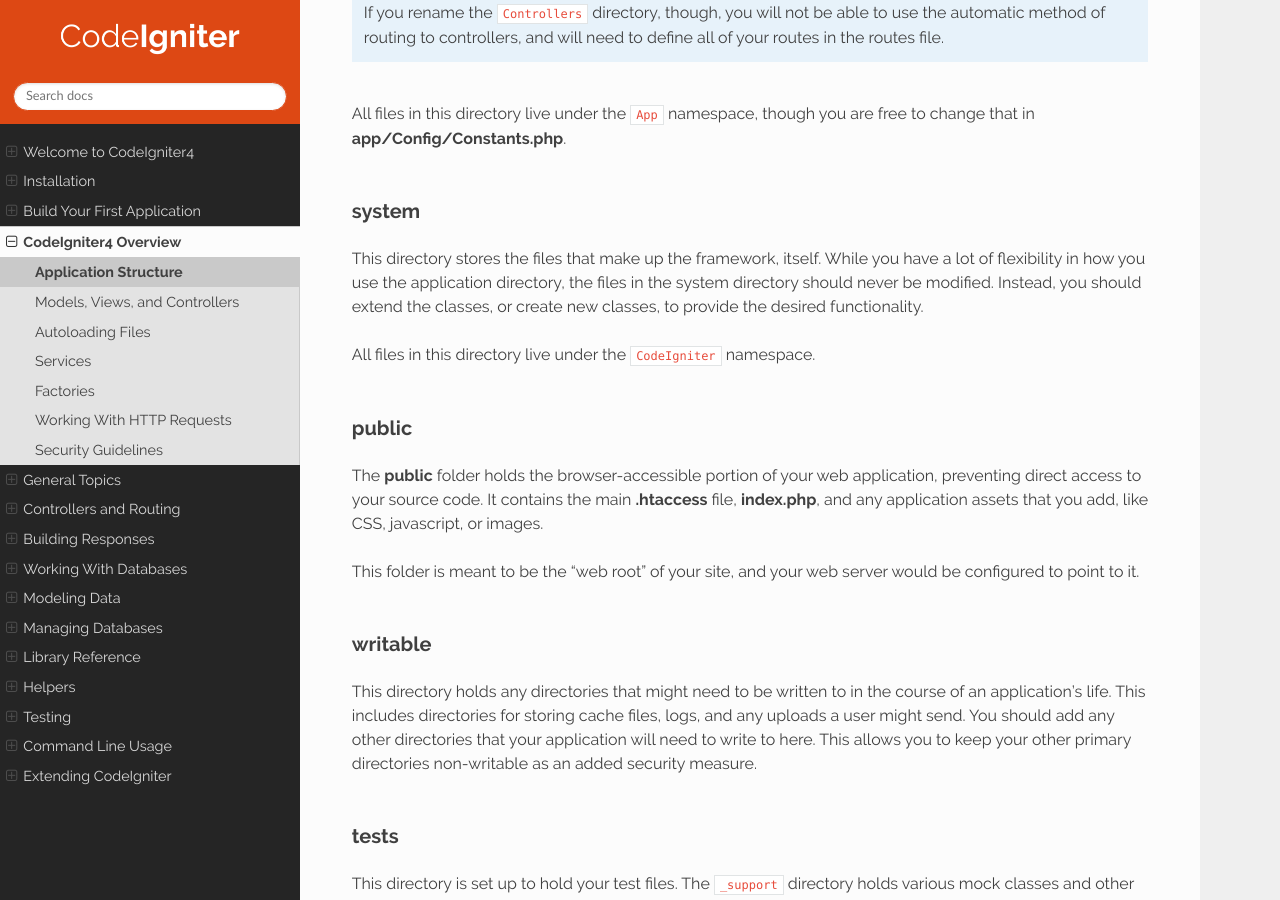
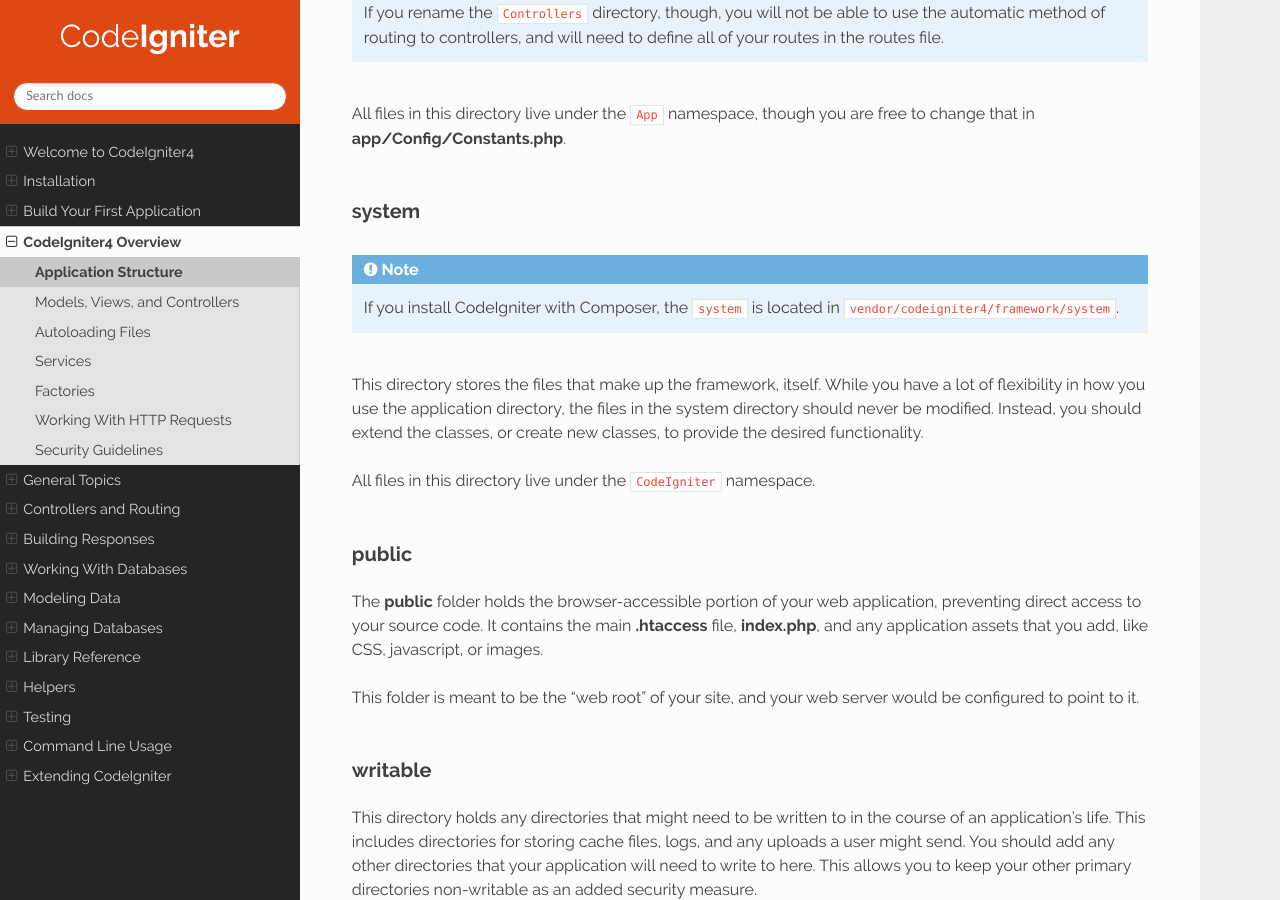
Before and after one commit to NEKOGET/ci4_user_guide_src, a Sphinx documentation site: the page built from source/concepts/structure.rst, in a window 1280 px wide and 900 px high, scrolled down 929 px. Built offline with Sphinx 7.4.7 and the Read the Docs theme 2.0.0, drawn with Linux system fonts in a browser that asks for light colours.

Commit message:
docs: add note when composer installation

```diff
--- a/source/concepts/structure.rst
+++ b/source/concepts/structure.rst
@@ -44,6 +44,9 @@ All files in this directory live under the ``App`` namespace, though you are fre
 
 system
 ------
+
+.. note:: If you install CodeIgniter with Composer, the ``system`` is located in ``vendor/codeigniter4/framework/system``.
+
 This directory stores the files that make up the framework, itself. While you have a lot of flexibility in how you
 use the application directory, the files in the system directory should never be modified. Instead, you should
 extend the classes, or create new classes, to provide the desired functionality.
```
